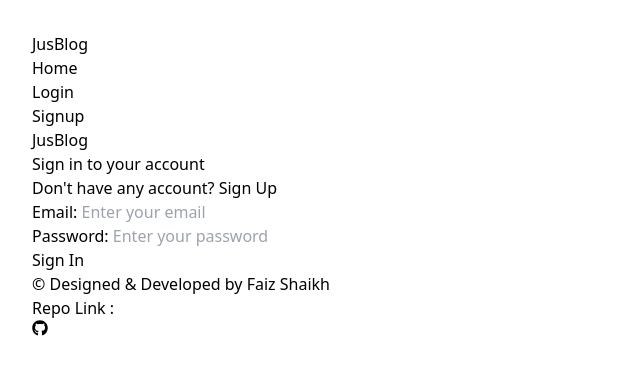
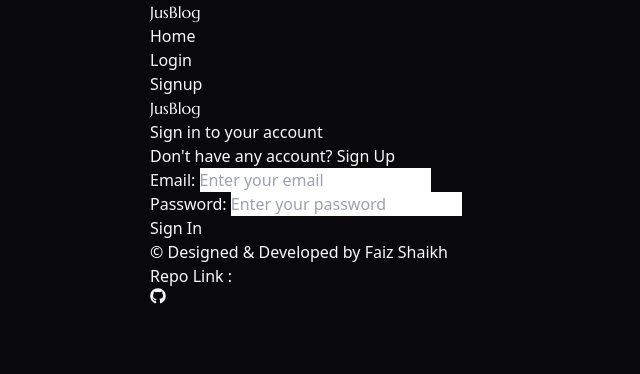
Before and after one commit to faizshaikh17/whyReact, a React (Vite) app in the folder jusBlog/: page /login in a window 1280 px wide. Shown: the top 374 px of the page, without its empty margins (0-640 px from the left). Built offline with nearby package versions, Linux system fonts and the light colour scheme; no server answers.

Commit message:
class changes refactoring whole app

```diff
--- a/jusBlog/index.html
+++ b/jusBlog/index.html
@@ -3,12 +3,16 @@
 
 <head>
   <meta charset="UTF-8" />
-  <link rel="icon" type="image/svg+xml" href="/vite.svg" />
   <meta name="viewport" content="width=device-width, initial-scale=1.0" />
   <title>JusBlog</title>
+  <link rel="preconnect" href="https://fonts.googleapis.com">
+  <link rel="preconnect" href="https://fonts.gstatic.com" crossorigin>
+  <link href="https://fonts.googleapis.com/css2?family=Marcellus&display=swap" rel="stylesheet">
+  <link href="https://fonts.googleapis.com/css2?family=Work+Sans:ital,wght@0,100..900;1,100..900&display=swap"
+    rel="stylesheet">
 </head>
 
-<body class="bg-orange-400">
+<body style="background-color: #09090B; color: #FAFAFA;">
   <div id="root"></div>
   <script type="module" src="/src/main.jsx"></script>
 </body>
--- a/jusBlog/src/App.jsx
+++ b/jusBlog/src/App.jsx
@@ -26,7 +26,7 @@ function App() {
 
   return !loading ? (
     <>
-      <div className='min-h-screen flex flex-wrap content-between text-black bg-orange-400'>
+      <div className='min-h-screen flex flex-wrap content-between text-black'>
         <div className='w-full block text-2xl'>
           <Header />
           <main>
--- a/jusBlog/src/Pages/Home.jsx
+++ b/jusBlog/src/Pages/Home.jsx
@@ -16,11 +16,11 @@ function Home() {
             <main className="flex-grow flex flex-col items-center justify-center h-[70vh]">
                 <section className="text-center ">
                     <div className='flex flex-col'>
-                        <h1 className={`text-3xl md:text-7xl font-bold text-white `}>
+                        <h1 className={`text-3xl md:text-6xl font-bold text-white `}>
                             Peek in the World of
                         </h1>
-                        <h1 className={`text-3xl md:text-7xl font-bold text-white `}>
-                            Amazing <span className='text-purple-400'>Blogs.</span>
+                        <h1 className={`text-3xl md:text-6xl font-bold text-white `}>
+                            Amazing <span className='text-[#c86bfa]'>Blogs.</span>
                         </h1>
                     </div>
 
@@ -30,7 +30,7 @@ function Home() {
                 </section>
             </main>
         )
-    }
+    } else {
         return (
             <div className='w-full py-8'>
                 <div className=''>
@@ -47,5 +47,5 @@ function Home() {
             </div>
         )
     }
-
+}
 export default Home
--- a/jusBlog/src/Pages/Post.jsx
+++ b/jusBlog/src/Pages/Post.jsx
@@ -56,10 +56,10 @@ export default function Post() {
                     </div>
                 )}
             </div>
-            <div className="w-full mb-6">
-                <h1 className="text-2xl font-bold">{post.title}</h1>
+            <div className="w-full mb-4">
+                <h1 className="text-xl text-[#FCFCFF] font-bold">{post.title}</h1>
             </div>
-            <div className="browser-css">
+            <div className="browser-css text-base text-[#FCFCFF]">
                 {parse(post.content)}
             </div>
         </div>
--- a/jusBlog/src/components/Header/Header.jsx
+++ b/jusBlog/src/components/Header/Header.jsx
@@ -38,10 +38,10 @@ export const Header = () => {
   ]
 
   return (
-    <header className='py-4 shadow flex justify-center'>
+    <header className=' py-6 flex items-center shadow justify-center'>
       <Container>
-        <div className='w-full'>
-          <nav className='flex text-white'>
+        <div className='w-full '>
+          <nav className='flex items-center text-white'>
             <div className='flex items-center px-4'>
               <Link to='/'>
                 <Logo />
@@ -51,7 +51,7 @@ export const Header = () => {
               {navItems.map((item) =>
                 item.active ? (
                   <li key={item.name}>
-                    <button className='inline-bock px-6 py-2 text-xl duration-200 hover:text-purple-300 rounded-full' onClick={() => navigate(item.slug)}>{item.name}</button>
+                    <button className='inline-bock px-3 py-2 text-base duration-200 hover:text-purple-300 rounded-full' onClick={() => navigate(item.slug)}>{item.name}</button>
                   </li>
                 ) : null
               )}
--- a/jusBlog/src/components/Header/LogoutBtn.jsx
+++ b/jusBlog/src/components/Header/LogoutBtn.jsx
@@ -12,7 +12,7 @@ function LogoutBtn() {
     }
 
     return (
-        <button className='inline-bock px-6 py-2 text-xl duration-200 hover:text-purple-300 rounded-full'
+        <button className='inline-bock px-4 py-2 text-base duration-200 hover:text-purple-300 rounded-full'
             onClick={onHandleCLick}
         >Logout</button>
     )
--- a/jusBlog/src/components/Logo.jsx
+++ b/jusBlog/src/components/Logo.jsx
@@ -2,7 +2,7 @@ import React from 'react'
 
 function Logo({ width = '100px' }) {
     return (
-        <h1 className='text-3xl font-bold text-blue-50'>
+        <h1 className='marcellus-regular text-3xl hover:text-[#d283ff] transition-colors font-extrabold text-[#FCFCFF]'>
             JusBlog
         </h1>
     )
--- a/jusBlog/src/components/PostCard.jsx
+++ b/jusBlog/src/components/PostCard.jsx
@@ -7,14 +7,13 @@ function PostCard({ $id, title, featuredImage, content }) {
 
     return (
         <Link to={`/post/${$id}`}>
-            <div className='w-full bg-white text-black rounded-xl p-4 h-[30vh]'>
-                <div className='w-full flex items-center px-2 mb-4'>
-                    <img className='rounded-xl w-full h-44 bg-purple-300' src={databaseService.getFilepreview(featuredImage)} alt={""} />
-                    <div className='px-4'>
-                        <h2 className='text-xl font-bold '>{title}</h2>
-                        <p>{content}</p>
+            {/* <span className='w-full text-[#FCFCFF]'>---------------------</span> */}
+            <div className='w-full text-[#FCFCFF]'>
+                <div className='w-full'>
+                    <div className='flex-col space-y-2 px-4'>
+                        <h2 className='text-2xl font-bold'>{title}</h2>
+                        <p className='text-lg'>{content}</p>
                     </div>
-
                 </div>
             </div>
         </Link >
--- a/jusBlog/src/index.css
+++ b/jusBlog/src/index.css
@@ -1,10 +1,19 @@
+
 #root {
-  color: black;
-  max-width: 1280px;
+  color: #FAFAFA;
+  max-width: 980px;
   margin: 0 auto;
-  padding: 2rem;
+  /* padding: 2rem; */
+  background-color: #09090B;
   /* text-align: center; */
 }
+
+
+.marcellus-regular {
+  font-family: "Marcellus", serif;
+  font-style: normal;
+}
+
 
 .logo {
   height: 6em;
```
Also changed, not shown: jusBlog/public/fonts/Cormorant-Regular.ttf (added), jusBlog/src/components/Footer/Footer.jsx (line endings or trailing spaces). Lines whose indentation alone changed are shown as unchanged.
